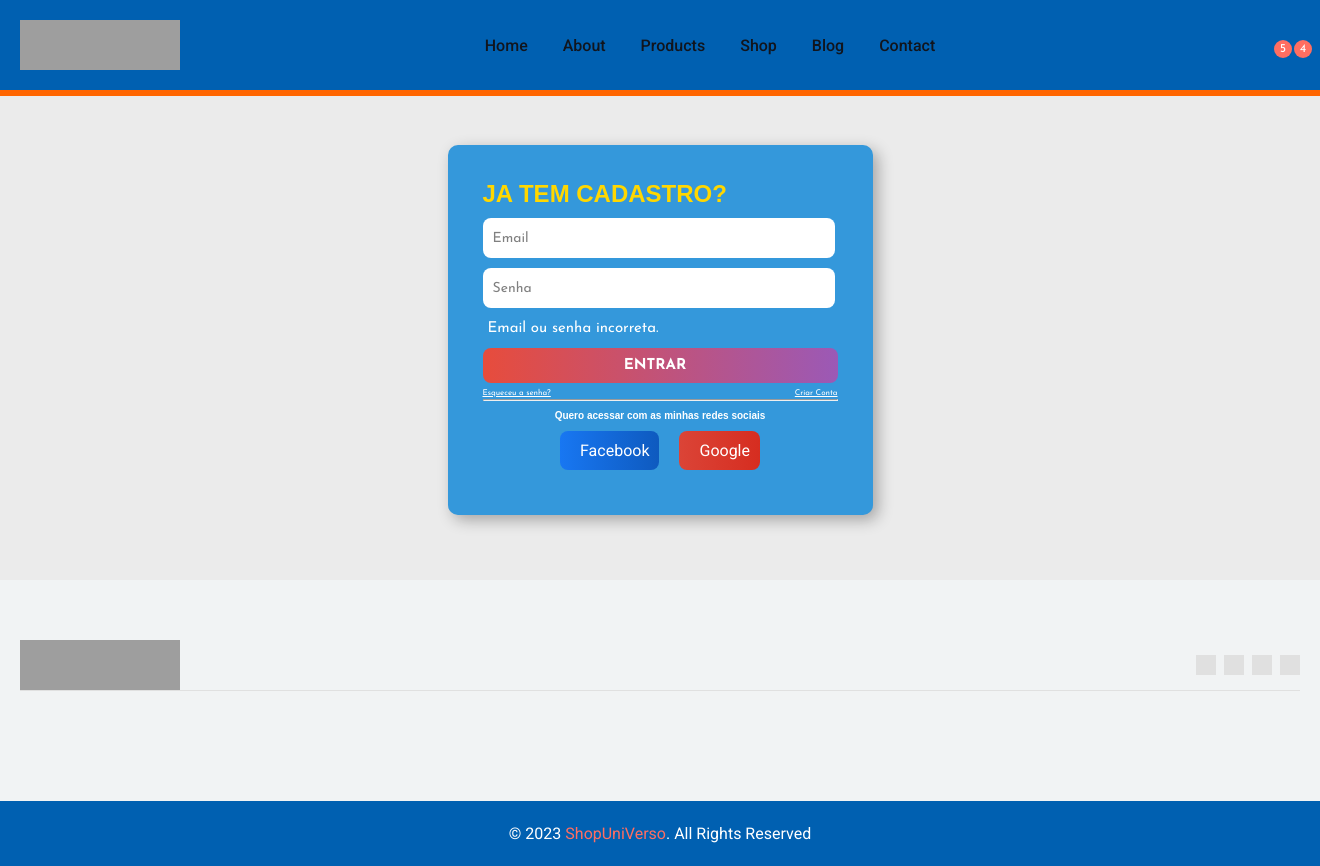
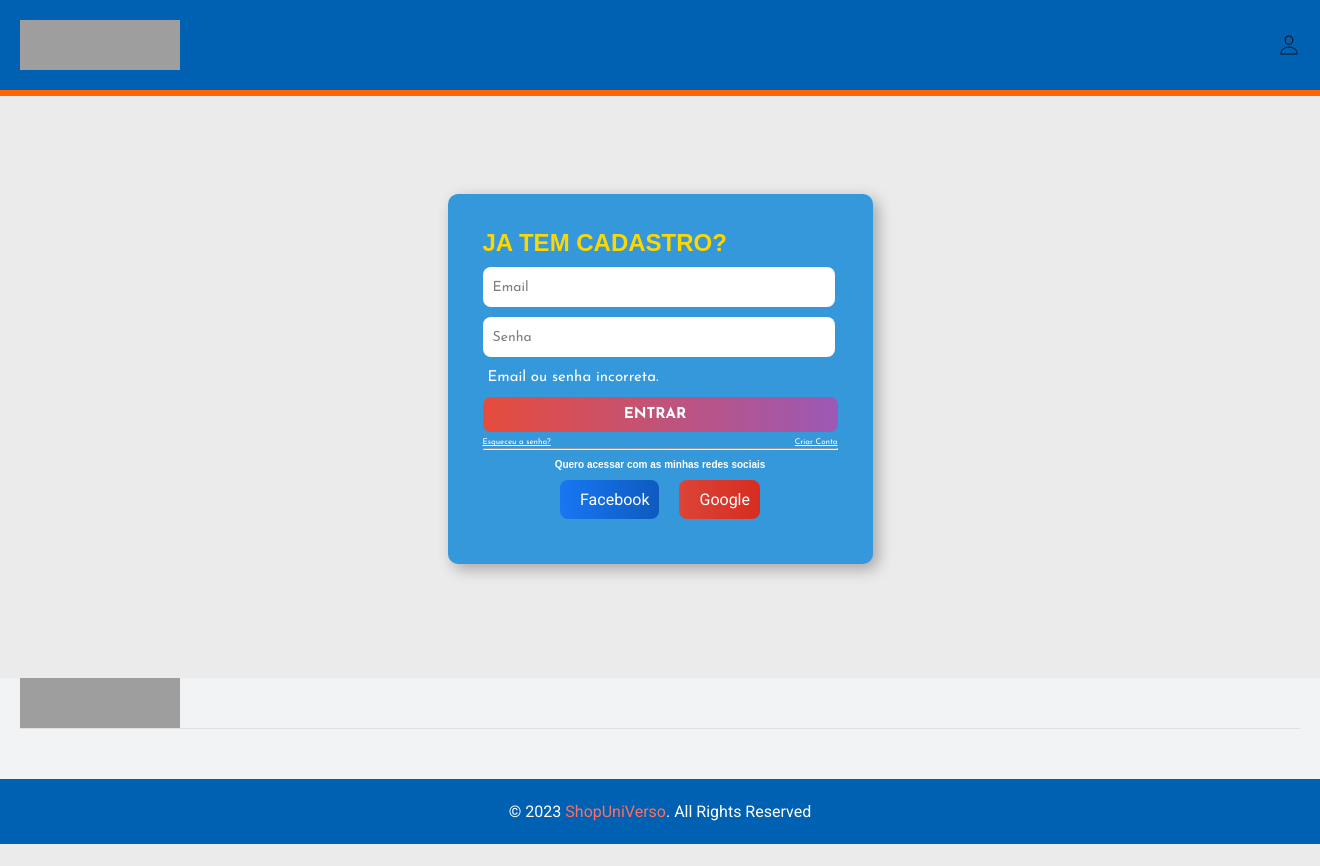
Before and after one commit to EnzoNevesDEV/ShopUniVerso, a PHP site: page /Login.html in a window 1320 px wide. After the commit the page ends 844 px from the top, so only its background shows below. Run offline with PHP 8.4, Linux system fonts and the light colour scheme; grey boxes are pictures that could not be loaded.

Commit message:
Ajuste padding do login

```diff
--- a/scr/Login.html
+++ b/scr/Login.html
@@ -6,7 +6,7 @@
     <meta http-equiv="X-UA-Compatible" content="IE=edge">
     <meta name="viewport" content="width=device-width, initial-scale=1.0">
     <title>ShopUniVerso</title>
-    <link rel="shortcut icon" href=".//img/favicon.ico" type="image/svg+xml">
+    <link rel="shortcut icon" href="./img/favicon.ico" type="image/svg+xml">
     <link rel="stylesheet" href=".//css/login.css">
     <link rel="preconnect" href="https://fonts.googleapis.com">
     <link rel="preconnect" href="https://fonts.gstatic.com" crossorigin>
@@ -44,27 +44,27 @@
                 <ul class="navbar-list">
 
                     <li class="navbar-item">
-                        <a href="#" class="navbar-link">Home</a>
+                        <a href="#" class="navbar-link"></a>
                     </li>
 
                     <li class="navbar-item">
-                        <a href="#" class="navbar-link">About</a>
+                        <a href="#" class="navbar-link"></a>
                     </li>
 
                     <li class="navbar-item">
-                        <a href="#" class="navbar-link">Products</a>
+                        <a href="#" class="navbar-link"></a>
                     </li>
 
                     <li class="navbar-item">
-                        <a href="#" class="navbar-link">Shop</a>
+                        <a href="#" class="navbar-link"></a>
                     </li>
 
                     <li class="navbar-item">
-                        <a href="#" class="navbar-link">Blog</a>
+                        <a href="#" class="navbar-link"></a>
                     </li>
 
                     <li class="navbar-item">
-                        <a href="./Contato.html" class="navbar-link">Contact</a>
+                        <a href="./Contato.html" class="navbar-link"></a>
                     </li>
 
                 </ul>
@@ -72,41 +72,11 @@
                 <ul class="nav-action-list">
 
                     <li>
-                        <button class="nav-action-btn">
-                            <ion-icon name="search-outline" aria-hidden="true"></ion-icon>
-
-                            <span class="nav-action-text">Search</span>
-                        </button>
-                    </li>
-
-                    <li>
-                        <a href="loginPage.html" class="nav-action-btn">
+                        <a href="login.html" class="nav-action-btn">
                             <ion-icon name="person-outline" aria-hidden="true"></ion-icon>
-
                             <span class="nav-action-text">Login / Register</span>
                         </a>
                     </li>
-
-                    <li>
-                        <button class="nav-action-btn">
-                            <ion-icon name="heart-outline" aria-hidden="true"></ion-icon>
-
-                            <span class="nav-action-text">Wishlist</span>
-
-                            <data class="nav-action-badge" value="5" aria-hidden="true">5</data>
-                        </button>
-                    </li>
-
-                    <li>
-                        <button class="nav-action-btn">
-                            <ion-icon name="bag-outline" aria-hidden="true"></ion-icon>
-
-                            <data class="nav-action-text" value="318.00">Basket: <strong>$318.00</strong></data>
-
-                            <data class="nav-action-badge" value="4" aria-hidden="true">4</data>
-                        </button>
-                    </li>
-
                 </ul>
 
             </nav>
@@ -169,47 +139,15 @@
 
         <div class="footer-top section">
           <div class="container">
-
             <div class="footer-brand">
-
               <a href="#" class="logo">
                 <img src="./assets/images/logo.svg" width="160" height="50" alt="Footcap logo">
               </a>
-
-              <ul class="social-list">
-
-                <li>
-                  <a href="#" class="social-link">
-                    <ion-icon name="logo-facebook"></ion-icon>
-                  </a>
-                </li>
-
-                <li>
-                  <a href="#" class="social-link">
-                    <ion-icon name="logo-twitter"></ion-icon>
-                  </a>
-                </li>
-
-                <li>
-                  <a href="#" class="social-link">
-                    <ion-icon name="logo-pinterest"></ion-icon>
-                  </a>
-                </li>
-
-                <li>
-                  <a href="#" class="social-link">
-                    <ion-icon name="logo-linkedin"></ion-icon>
-                  </a>
-                </li>
-
-              </ul>
-
             </div>
           </div>
         </div>
         <div class="footer-bottom">
           <div class="container">
-
             <p class="copyright">
               &copy; 2023 <a href="#" class="copyright-link">ShopUniVerso</a>. All Rights Reserved
             </p>
@@ -219,3 +157,8 @@
       </footer>
 </body>
 <script src="./script.js"></script>
+  <!--
+    - ionicon link
+  -->
+  <script type="module" src="https://unpkg.com/ionicons@5.5.2/dist/ionicons/ionicons.esm.js"></script>
+  <script nomodule src="https://unpkg.com/ionicons@5.5.2/dist/ionicons/ionicons.js"></script>
--- a/scr/css/login.css
+++ b/scr/css/login.css
@@ -48,13 +48,6 @@
     --transition-2: 0.5s ease;
     --cubic-out: cubic-bezier(0.51, 0.03, 0.64, 0.28);
     --cubic-in: cubic-bezier(0.33, 0.85, 0.56, 1.02);
-
-    /**
-     * spacing
-     */
-
-    --section-padding: 60px;
-
   }
 
 
@@ -682,25 +675,6 @@
     margin-bottom: 15px;
   }
 
-  .social-list {
-    display: flex;
-    align-items: center;
-    gap: 8px;
-  }
-
-  .social-link {
-    background: var(--gainsboro);
-    color: var(--onyx);
-    font-size: 20px;
-    padding: 10px;
-    transition: var(--transition-1);
-  }
-
-  .social-link:is(:hover, :focus) {
-    background: var(--bittersweet);
-    color: var(--white);
-  }
-
 
   .footer-bottom {
     background: #0060b1;
@@ -1000,7 +974,8 @@
 
 .area-login {
     display: flex;
-    height: 60vh;
+    padding: 0.7%;
+    height: 70vh;
     justify-content: center;
     align-items: center;
 }
```
